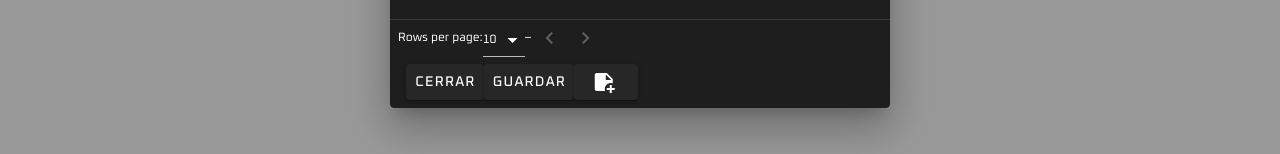
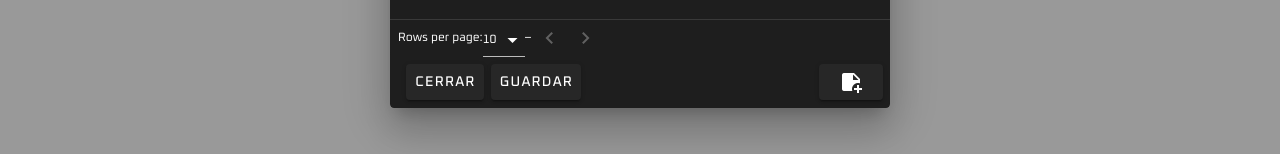
Before and after one commit to Catati64/CLIP-DECASHI, a Nuxt app in the folder front/: page /dashboard/myboards in a window 1280 px wide. Both pictures are taken after a click on the button "Tags". Shown: the part 414-568 px from the top of the page. Built offline with nearby package versions, Linux system fonts and the light colour scheme.

Commit message:
Added spacing to the buttons Was made on the tagsDialog and statesDialog

```diff
--- a/front/components/principal-header.vue
+++ b/front/components/principal-header.vue
@@ -39,11 +39,11 @@
           <v-btn color="warning" @click="$event => tagsDialog=false">
             Cerrar
           </v-btn>
-          <v-btn @click=" Newtag ">
+          <v-btn style="margin-left: 0.5em;" @click=" Newtag ">
             Guardar
           </v-btn>
-          <v-btn @click=" Addtag ">
-            <v-icon style="padding-right: 0.2em;">
+          <v-btn style="margin-left: 17em;" @click=" Addtag ">
+            <v-icon>
               mdi-note-plus
             </v-icon>
           </v-btn>
@@ -66,11 +66,11 @@
           <v-btn color="warning" @click="$event => statesDialog=false">
             Cerrar
           </v-btn>
-          <v-btn @click="NewState ">
+          <v-btn style="margin-left: 0.5em;" @click="NewState ">
             Guardar
           </v-btn>
-          <v-btn @click="AddState">
-            <v-icon style="padding-right: 0.2em;">
+          <v-btn style="margin-left: 17em;" @click="AddState">
+            <v-icon>
               mdi-note-plus
             </v-icon>
           </v-btn>
```
